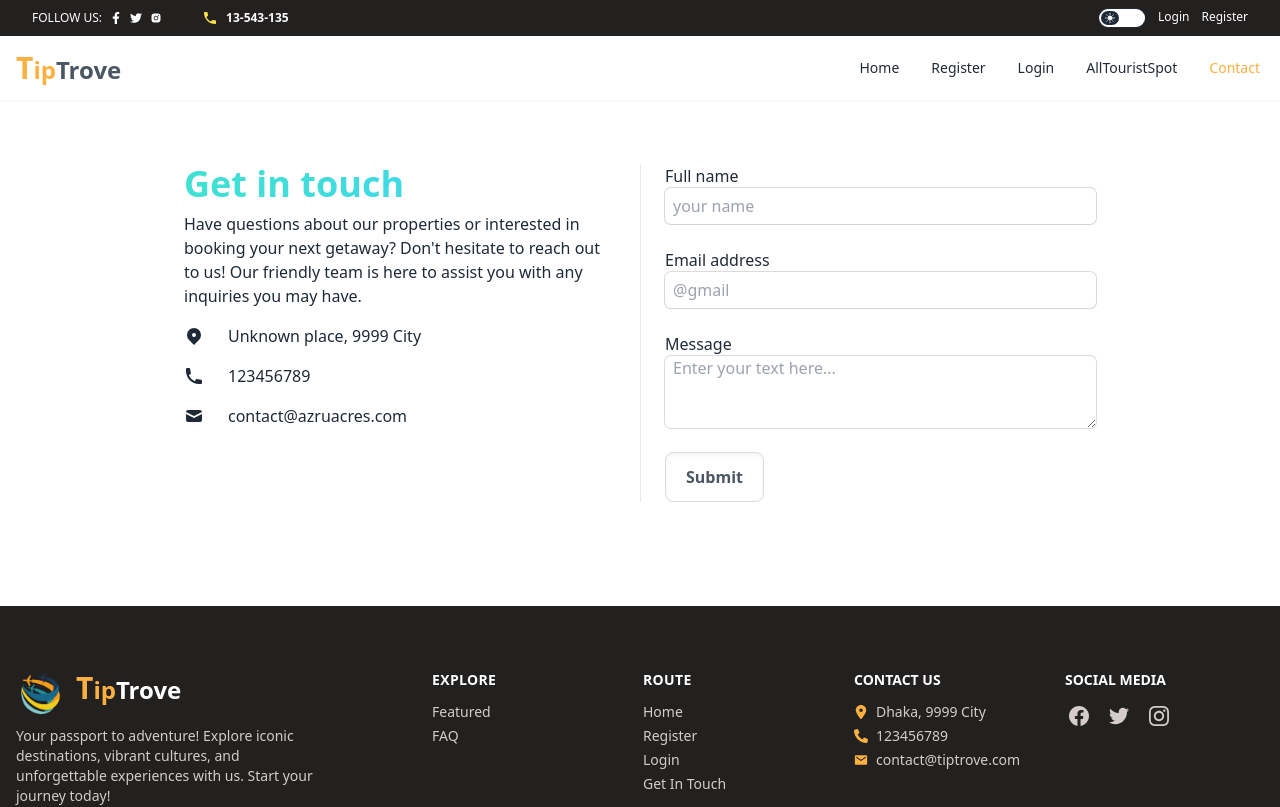
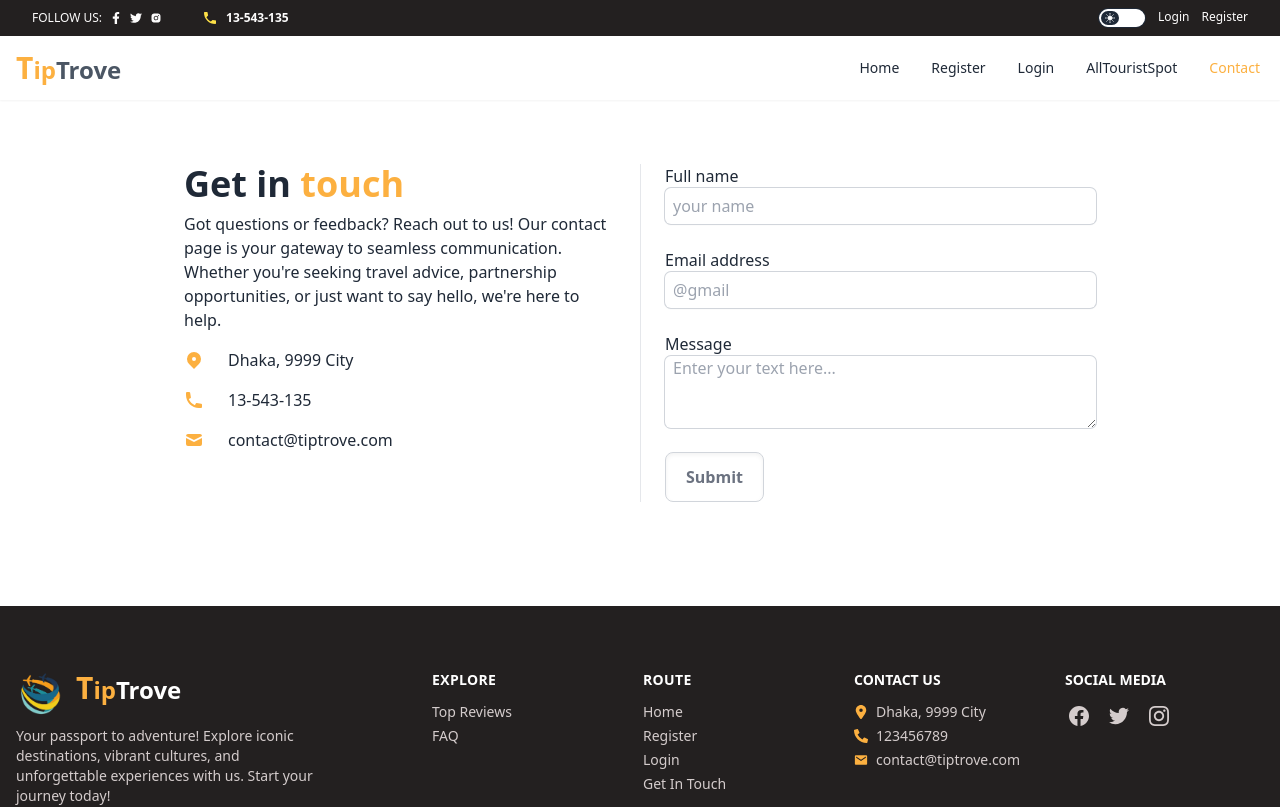
Before and after one commit to strongfornt/TipTrove, a React (Vite) app: page /contact in a window 1280 px wide. Shown: the top 807 px of the page. Built offline with nearby package versions, Linux system fonts and the light colour scheme; no server answers.

Commit message:
fix some problem

```diff
--- a/src/Footer/Footer.jsx
+++ b/src/Footer/Footer.jsx
@@ -67,7 +67,7 @@ export default function Footer() {
                   className="text-[#d4cccc]"
                 >
 
-                    Featured
+                    Top Reviews
 
                 </li>
 
@@ -123,7 +123,7 @@ export default function Footer() {
                   data-aos-duration="1800"
                   className="hover:text-[#fcb040] duration-300"
                 >
-                  <Link to="/GetTouch">Get In Touch</Link>
+                  <Link to="/contact">Get In Touch</Link>
                 </li>
               </ul>
             </div>
--- a/src/Header/NavBar.jsx
+++ b/src/Header/NavBar.jsx
@@ -64,7 +64,7 @@ export default function NavBar() {
 
   const responsiveNavLinks = (
     <>
-    <Toaster/>
+
       <NavLink
         onClick={() => setMenu(false)}
         to="/register"
@@ -113,6 +113,7 @@ export default function NavBar() {
       </NavLink>
       }
       {user && <NavLink
+      onClick={() => setMenu(false)}
         to="/myList"
         className={({ isActive }) =>
           isActive
@@ -123,39 +124,25 @@ export default function NavBar() {
         <p className="">MyList</p>
       </NavLink>}
       {
-        user && <NavLink
-        onClick={() => {
-          setMenu(false);
-
-        }}
+        user &&<NavLink
+        onClick={() => setMenu(false)}
         to="/updateProfile"
         className={({ isActive }) =>
           isActive
-            ? ` text-[#fcb040] w-fit text-sm   `
-            : `text-sm w-fit ${
-                location.pathname === "/" &&
-                scrollY < 199 &&
-                "text-white"
-              }   hover:text-[#fcb040] duration-300 `
+            ? ` text-[#fcb040] w-fit text-sm font-medium  `
+            : `text-sm w-fit  font-medium hover:text-[#fcb040] duration-300 `
         }
       >
-        <p className="">Update profile</p>
+        <p className="">Update Profile</p>
       </NavLink>
       }
  <NavLink
-                    onClick={() => {
-                      setMenu(false);
-
-                    }}
+        onClick={() => setMenu(false)}
         to="/contact"
         className={({ isActive }) =>
           isActive
             ? ` text-[#fcb040] w-fit text-sm font-medium  `
-                        : `text-sm w-fit ${
-                            location.pathname === "/" &&
-                            scrollY < 199 &&
-                            "text-white"
-                          }  font-medium hover:text-[#fcb040] duration-300 `
+            : `text-sm w-fit  font-medium hover:text-[#fcb040] duration-300 `
         }
       >
         <p className="">Contact</p>
@@ -328,6 +315,7 @@ export default function NavBar() {
 
   return (
     <>
+    <Toaster/>
       <header className="relative  z-30 ">
         <div
           className={`navbar px-2 py-0  md:px-4 lg:8  ${
--- a/src/Pages/Contact/Contact.jsx
+++ b/src/Pages/Contact/Contact.jsx
@@ -16,13 +16,13 @@ export default function Contact() {
             <div className="py-6 md:py-0 md:px-6 ">
               <h1
               data-aos="zoom-in" data-aos-delay="500 " data-aos-duration="1000"
-              className="text-4xl font-bold bg-300%  bg-gradient-to-r from-accent/75 via-info/75 to-success/75 text-transparent bg-clip-text animate-gradient">
-                Get in <span className="">touch</span>
+              className="text-4xl font-bold ">
+                Get in <span className="text-[#fcb040]">touch</span>
               </h1>
               <p
               data-aos="zoom-in" data-aos-delay="500 " data-aos-duration="1000"
               className="pt-2 pb-4">
-              Have questions about our properties or interested in booking your next getaway? Don't hesitate to reach out to us! Our friendly team is here to assist you with any inquiries you may have.
+             Got questions or feedback? Reach out to us! Our contact page is your gateway to seamless communication. Whether you're seeking travel advice, partnership opportunities, or just want to say hello, we're here to help.
               </p>
               <div className="space-y-4">
                 <p className="flex items-center">
@@ -31,7 +31,7 @@ export default function Contact() {
                     xmlns="http://www.w3.org/2000/svg"
                     viewBox="0 0 20 20"
                     fill="currentColor"
-                    className="w-5 h-5 mr-2 sm:mr-6"
+                    className="w-5 h-5 mr-2 sm:mr-6 text-[#fcb040]"
                   >
                     <path
                       fillRule="evenodd"
@@ -39,7 +39,7 @@ export default function Contact() {
                       clipRule="evenodd"
                     ></path>
                   </svg>
-                  <span data-aos="zoom-in-left" data-aos-delay="500 " data-aos-duration="1000" >Unknown place, 9999 City</span>
+                  <span data-aos="zoom-in-left" data-aos-delay="500 " data-aos-duration="1000" >Dhaka, 9999 City</span>
                 </p>
                 <p className="flex items-center">
                   <svg
@@ -47,11 +47,11 @@ export default function Contact() {
                     xmlns="http://www.w3.org/2000/svg"
                     viewBox="0 0 20 20"
                     fill="currentColor"
-                    className="w-5 h-5 mr-2 sm:mr-6"
+                    className="w-5 h-5 mr-2 sm:mr-6 text-[#fcb040]"
                   >
                     <path d="M2 3a1 1 0 011-1h2.153a1 1 0 01.986.836l.74 4.435a1 1 0 01-.54 1.06l-1.548.773a11.037 11.037 0 006.105 6.105l.774-1.548a1 1 0 011.059-.54l4.435.74a1 1 0 01.836.986V17a1 1 0 01-1 1h-2C7.82 18 2 12.18 2 5V3z"></path>
                   </svg>
-                  <span  data-aos="zoom-in-left" data-aos-delay="500 " data-aos-duration="1000" >123456789</span>
+                  <span  data-aos="zoom-in-left" data-aos-delay="500 " data-aos-duration="1000" >13-543-135</span>
                 </p>
                 <p className="flex items-center">
                   <svg
@@ -59,12 +59,12 @@ export default function Contact() {
                     xmlns="http://www.w3.org/2000/svg"
                     viewBox="0 0 20 20"
                     fill="currentColor"
-                    className="w-5 h-5 mr-2 sm:mr-6"
+                    className="w-5 h-5 mr-2 sm:mr-6 text-[#fcb040] "
                   >
                     <path d="M2.003 5.884L10 9.882l7.997-3.998A2 2 0 0016 4H4a2 2 0 00-1.997 1.884z"></path>
                     <path d="M18 8.118l-8 4-8-4V14a2 2 0 002 2h12a2 2 0 002-2V8.118z"></path>
                   </svg>
-                  <span  data-aos="zoom-in-left" data-aos-delay="500 " data-aos-duration="1000" >contact@azruacres.com</span>
+                  <span  data-aos="zoom-in-left" data-aos-delay="500 " data-aos-duration="1000" >contact@tiptrove.com</span>
                 </p>
               </div>
             </div>
@@ -74,7 +74,7 @@ export default function Contact() {
                 <input
                   type="text"
                   placeholder="your name"
-                  className="block w-full pl-2 py-1.5 bg-transparent  rounded-md ring-1 ring-[#13131326] shadow-sm focus:ring-1 outline-none focus:ring-opacity-75 focus:ring-accent/75 "
+                  className="block w-full pl-2 py-1.5 bg-transparent  rounded-md ring-1 ring-gray-300        shadow-sm focus:ring-1 outline-none focus:ring-opacity-75 focus:ring-[#fcb040] "
                 />
               </label>
               <label data-aos="zoom-in" data-aos-delay="500 " data-aos-duration="1000" className="block">
@@ -82,7 +82,7 @@ export default function Contact() {
                 <input
                   type="email"
                   placeholder="@gmail"
-                  className="block w-full rounded-md shadow-sm bg-transparent py-1.5 pl-2 outline-none ring-1 ring-[#13131326]  focus:ring-1 focus:ring-opacity-75 focus:ring-accent/75"
+                  className="block w-full rounded-md shadow-sm bg-transparent py-1.5 pl-2 outline-none ring-1 ring-gray-300  focus:ring-1 focus:ring-opacity-75 focus:ring-[#fcb040]"
                 />
               </label>
               <label data-aos="zoom-in" data-aos-delay="500 " data-aos-duration="1000" className="block">
@@ -90,7 +90,7 @@ export default function Contact() {
                 <textarea
                   placeholder="Enter your text here..."
                   rows="3"
-                  className="block w-full pl-2 rounded-md outline-none bg-transparent ring-1 ring-[#13131326] focus:ring-1 focus:ring-opacity-75 focus:ring-accent/75"
+                  className="block w-full pl-2 rounded-md outline-none bg-transparent ring-1 ring-gray-300 focus:ring-1 focus:ring-opacity-75 focus:ring-[#fcb040]"
                 ></textarea>
               </label>
 
@@ -98,13 +98,13 @@ export default function Contact() {
                 <button
                 data-aos="fade-up" data-aos-delay="500 " data-aos-duration="1000"
                   href="#_"
-                  className="relative px-5 py-3 overflow-hidden font-bold text-gray-600  border border-[#13131326] rounded-lg shadow-inner group"
+                  className="relative px-5 py-3 overflow-hidden font-bold text-gray-500  border border-gray-300 rounded-lg shadow-inner group"
                 >
-                  <span className="absolute top-0 left-0 w-0 h-0 transition-all duration-200 border-t-2 border-accent/80 group-hover:w-full ease"></span>
-                  <span className="absolute bottom-0 right-0 w-0 h-0 transition-all duration-200 border-b-2 border-accent/80 group-hover:w-full ease"></span>
-                  <span className="absolute top-0 left-0 w-full h-0 transition-all duration-300 delay-200 bg-accent/80 group-hover:h-full ease"></span>
-                  <span className="absolute bottom-0 left-0 w-full h-0 transition-all duration-300 delay-200 bg-accent group-hover:h-full ease"></span>
-                  <span className="absolute inset-0 w-full h-full duration-300 delay-300 bg-accent/80 opacity-0 group-hover:opacity-100"></span>
+                  <span className="absolute top-0 left-0 w-0 h-0 transition-all duration-200 border-t-2 border-[#fcb040] group-hover:w-full ease"></span>
+                  <span className="absolute bottom-0 right-0 w-0 h-0 transition-all duration-200 border-b-2 border-[#fcb040] group-hover:w-full ease"></span>
+                  <span className="absolute top-0 left-0 w-full h-0 transition-all duration-300 delay-200 bg-[#fcb040] group-hover:h-full ease"></span>
+                  <span className="absolute bottom-0 left-0 w-full h-0 transition-all duration-300 delay-200 bg-[#fcb040] group-hover:h-full ease"></span>
+                  <span className="absolute inset-0 w-full h-full duration-300 delay-300 bg-[#fcb040] opacity-0 group-hover:opacity-100"></span>
                   <span className="relative transition-colors duration-300 delay-200 group-hover:text-white ease">
                     Submit
                   </span>
```
Lines whose indentation alone changed are shown as unchanged.
